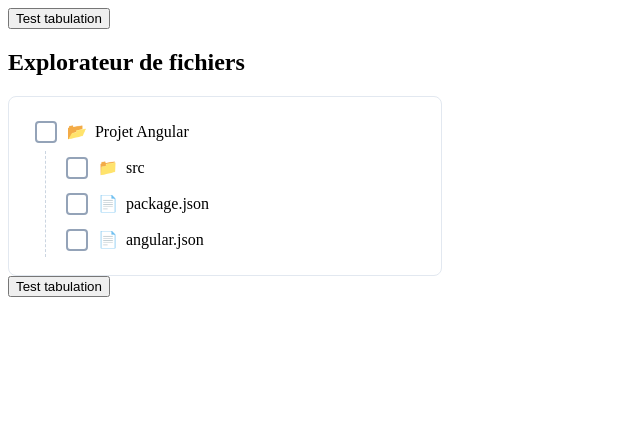
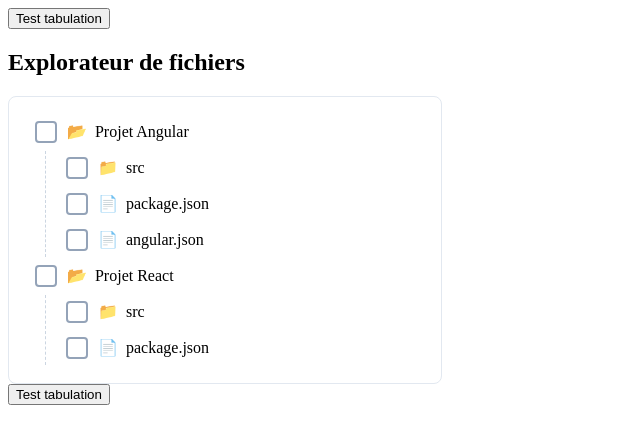
Before and after one commit to TevaLautier/a11y-exo-tree, an Angular app: page / in a window 1280 px wide. Shown: the top 444 px of the page, without its empty margins (0-640 px from the left). Built offline with nearby package versions, Linux system fonts and the light colour scheme.

Commit message:
fix: first selection+multi arbres

```diff
--- a/src/app/atomic-selectable-tree/atomic-selectable-tree.html
+++ b/src/app/atomic-selectable-tree/atomic-selectable-tree.html
@@ -32,7 +32,7 @@
             {{ isFolder ? (node.expanded ? '📂' : '📁') : '📄' }}
           </span>
 
-          <span class="label">{{ node.name }} {{isSelected}}</span>
+          <span class="label">{{ node.name }}</span>
         </div>
       </div>
 
--- a/src/app/atomic-selectable-tree/atomic-selectable-tree.ts
+++ b/src/app/atomic-selectable-tree/atomic-selectable-tree.ts
@@ -10,7 +10,9 @@ export interface FileNode {
   checked?: boolean | 'mixed';
   children?: FileNode[];
 }
-
+/**
+ * NE PAS MODIFIER
+ */
 @Component({
   selector: 'atomic-selectable-tree',
   imports: [CommonModule],
@@ -25,6 +27,7 @@ export class AtomicSelectableTree implements OnChanges {
     if (changes['nodes']) {
       this.initTree(this.nodes);
       this.activeNode = this.nodes[0];
+      this.nodes[0].selected=true;
     }
   }
 
@@ -32,6 +35,7 @@ export class AtomicSelectableTree implements OnChanges {
   initTree(nodes: FileNode[], parent?: FileNode) {
     nodes.forEach((n) => {
       n.parent = parent;
+      n.selected = false;
       if (n.children) this.initTree(n.children, n);
     });
   }
--- a/src/main.ts
+++ b/src/main.ts
@@ -32,6 +32,23 @@ export class App {
         { name: 'angular.json', type: 'file' },
       ],
     },
+    {
+      name: 'Projet React',
+      type: 'folder',
+      expanded: true,
+      children: [
+        {
+          name: 'src',
+          type: 'folder',
+          expanded: false,
+          children: [
+            { name: 'main.tsx', type: 'file' },
+            { name: 'test.tsx', type: 'file' },
+          ],
+        },
+        { name: 'package.json', type: 'file' },
+      ],
+    },
   ];
 }
 
```
